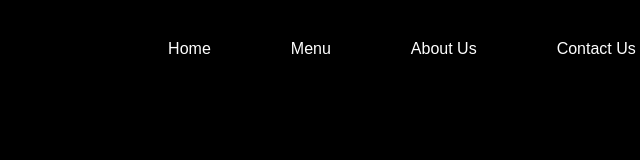
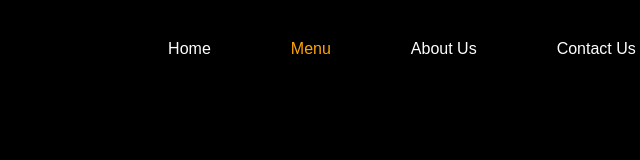
Before and after one commit to Teshager21/restaurant, a website built with webpack: page src/index.html in a window 1280 px wide. Both pictures are taken after a click on the button "Menu". Shown: the full height of the page, 408-1048 px from the left. Built offline with nearby package versions, Linux system fonts and the light colour scheme; files whose address does not match are found by name.

Commit message:
add hover effect on the nav links

```diff
--- a/src/Nav.js
+++ b/src/Nav.js
@@ -29,5 +29,13 @@ navLinks.appendChild(about);
 navLinks.appendChild(contact);
 navLinks.appendChild(reservation);
 nav.appendChild(navLinks);
+navLinks.addEventListener('mouseover',(e)=>{
+    // e.target.classList.add('nav-links-hovered');
+    let navs= navLinks.children;
+    for(let i=0;i<navs.length;i++) {
+        navs[i].classList.remove('nav-links-hover');
+    }
+    e.target.classList.add('nav-links-hover');
+})
 
 export default nav;
--- a/src/index.js
+++ b/src/index.js
@@ -6,7 +6,7 @@ console.log("hello webpack")
 
 const content= document.querySelector('#content');
 
-content.appendChild(nav);
+content.appendChild(nav)
 
 // console.log(nav)
 // const title= document.createElement('h1')
--- a/src/style.css
+++ b/src/style.css
@@ -27,10 +27,9 @@ body{
 .nav-links{
     display: flex;
     gap: 5rem;
-    color:orange;
 }
 
-.nav-links:hover{
+.nav-links-hover{
     color:orange;
 }
 .btn{
```
